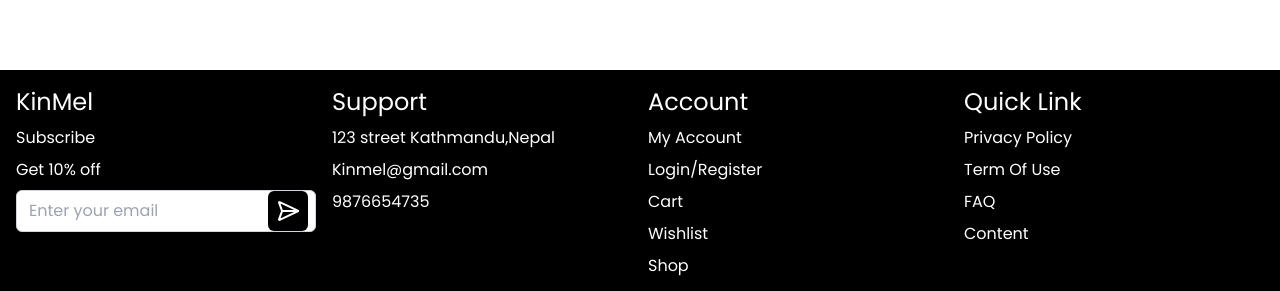
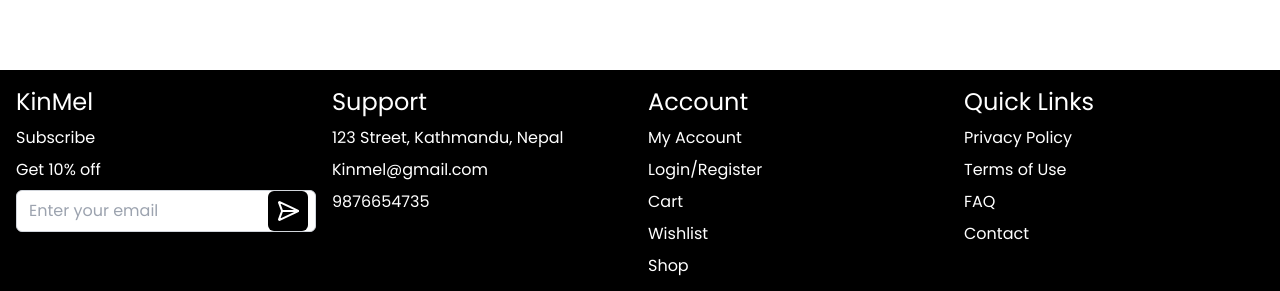
Before and after one commit to Dinesh10731j/Kinmel, a React (Vite) app: page /auth/login in a window 1280 px wide. Shown: the part 810-1101 px from the top of the page. Built offline with nearby package versions, Linux system fonts and the light colour scheme.

Commit message:
changes in hooks

```diff
--- a/src/Components/Footer.tsx
+++ b/src/Components/Footer.tsx
@@ -1,57 +1,57 @@
-
-import { SendHorizontal} from "lucide-react";
-import { useForm,SubmitHandler } from "react-hook-form";
+import { SendHorizontal } from "lucide-react";
+import { useForm, SubmitHandler } from "react-hook-form";
 import { UseUserSubscribe } from "../hooks/Usesubscribe";
 
-interface subscribeType{
- email:string;
+interface SubscribeType {
+  email: string;
+}
 
-}
 const Footer = () => {
-
   const subscription = UseUserSubscribe();
 
+  const {
+    handleSubmit,
+    register,
+    formState: { errors },
+    reset,
+  } = useForm<SubscribeType>();
 
-  const {handleSubmit,register,formState:{errors},reset} = useForm<subscribeType>();
+  const onSubscribe: SubmitHandler<SubscribeType> = (data) => {
+    subscription.mutate(data);
+    reset();
+  };
 
-
-  const onSubscribe:SubmitHandler<subscribeType> = (data)=>{
-subscription.mutate(data);
-
-reset();
-
-  }
   return (
-   <>
-  <footer className="grid grid-cols-1 md:grid-cols-4 gap-4 p-4 bg-black text-[#FFFF] h-full w-full">
+    <footer className="bg-black text-white p-4">
+      <div className="grid grid-cols-1 md:grid-cols-4 gap-4">
         <section className="flex flex-col gap-2">
-  <h1  className="text-2xl">KinMel</h1>
+          <h1 className="text-2xl">KinMel</h1>
           <h3>Subscribe</h3>
-  <p>Get 10% off </p>
+          <p>Get 10% off</p>
           <form className="relative flex gap-2" onSubmit={handleSubmit(onSubscribe)}>
             <input
               type="email"
               placeholder="Enter your email"
               className="py-2 w-full px-3 rounded-md border border-gray-300 text-black"
-    {...register('email',{required:'E-mail is required'})}
+              {...register('email', { required: 'E-mail is required' })}
             />
-
             <button
               type="submit"
               className="absolute right-2 top-1/2 transform -translate-y-1/2 bg-black p-2 rounded-md"
             >
               <SendHorizontal />
             </button>
-
           </form>
           {errors.email && <p className="text-red-700 text-sm">{errors.email?.message}</p>}
         </section>
-  <section className="flex flex-col gap-2" >
+
+        <section className="flex flex-col gap-2">
           <h1 className="text-2xl">Support</h1>
-   <h3>123 street Kathmandu,Nepal</h3>
+          <h3>123 Street, Kathmandu, Nepal</h3>
           <h3>Kinmel@gmail.com</h3>
           <h3>9876654735</h3>
         </section>
+
         <section className="flex flex-col gap-2">
           <h1 className="text-2xl">Account</h1>
           <h3>My Account</h3>
@@ -60,18 +60,17 @@ reset();
           <h3>Wishlist</h3>
           <h3>Shop</h3>
         </section>
+
         <section className="flex flex-col gap-2">
-   <h1 className="text-2xl">Quick Link</h1>
+          <h1 className="text-2xl">Quick Links</h1>
           <h3>Privacy Policy</h3>
-   <h3>Term Of Use</h3>
+          <h3>Terms of Use</h3>
           <h3>FAQ</h3>
-   <h3>Content</h3>
+          <h3>Contact</h3>
         </section>
+      </div>
+    </footer>
+  );
+};
 
-</footer>
-
-   </>
-  )
-}
-
-export default Footer
+export default Footer;
--- a/src/Sellerdashboard/Seller.tsx
+++ b/src/Sellerdashboard/Seller.tsx
@@ -8,13 +8,17 @@ import "chart.js/auto";
 import { ReviewOrders } from "../Utils/category";
 import { useForm, SubmitHandler } from "react-hook-form";
 import { UseAddProduct } from "../hooks/Useaddproduct";
-
+import { Toaster } from "react-hot-toast";
+import { uploadToCloudinary } from "../hooks/Useuploadimage";
+import Cookies from "js-cookie";
+import toast from "react-hot-toast";
 interface addProductType {
   productName: string;
   productImage: FileList;
   productPrice: string;
   productCategory: string;
   productDescription: string;
+  sellerId:string,
 }
 
 const SellerDashBoard = () => {
@@ -75,11 +79,35 @@ const SellerDashBoard = () => {
     },
   };
 
-  const onAddProuduct: SubmitHandler<addProductType> = (productdata) => {
-addProduct.mutate(productdata);
+  const onAddProduct: SubmitHandler<addProductType> = async (productdata) => {
+    try {
+      const sellerId = Cookies.get("userId");
 
-    reset();
+      const file = productdata.productImage[0];
+      if (file) {
+        const imageUrl = await uploadToCloudinary(file);
+
+        const productData = {
+          productPrice: productdata.productPrice,
+          productName: productdata.productName,
+          productCategory: productdata.productCategory,
+          productDescription:productdata.productDescription,
+          productImage: imageUrl,
+          sellerId: sellerId,
+        };
+
+        addProduct.mutate(productData);
+
+      } else {
+        toast.error("Please select a file to upload");
+      }
+
+      reset(); // Reset the form after successful submission
+    } catch (error) {
+      toast.error("Failed to upload image. Please try again.");
+    }
   };
+
 
   return (
     <>
@@ -88,7 +116,7 @@ addProduct.mutate(productdata);
         <div className="fixed inset-0 z-50 flex items-center justify-center bg-black bg-opacity-50 backdrop-blur">
           <div className="bg-white w-full max-w-md p-6 rounded-lg shadow-lg transform transition-transform duration-500 ease-in-out translate-y-0">
             <h2 className="text-2xl font-bold mb-4">Add New Product</h2>
-            <form onSubmit={handleSubmit(onAddProuduct)}>
+            <form onSubmit={handleSubmit(onAddProduct)}>
               <input
                 type="text"
                 placeholder="Product Name"
@@ -395,6 +423,8 @@ addProduct.mutate(productdata);
             ))}
           </div>
         </section>
+
+        <Toaster position="top-center"/>
       </div>
     </>
   );
--- a/src/hooks/Useaddproduct.ts
+++ b/src/hooks/Useaddproduct.ts
@@ -4,15 +4,18 @@ import { endpoints } from "../Endpoints/endpoints";
 import toast from "react-hot-toast";
 const {Addproduct} = endpoints;
 
+
 interface productDataType{
     productName:string,
     productPrice:string,
     productCategory:string,
     productDescription:string,
-    productUImage:FileList
+    productImage:FileList,
+    sellerId:string | undefined
 }
 const addProduct = async (productdata:productDataType)=>{
     try{
+
 
         const response = await axiosInstance.post(Addproduct,productdata);
 
--- /dev/null
+++ b/src/hooks/Useuploadimage.ts
@@ -0,0 +1,19 @@
+import axios from 'axios';
+
+
+const cloudinaryCloudName = 'dztcsje3w';
+
+
+
+export const uploadToCloudinary = async (file: File) => {
+  const formData = new FormData();
+  formData.append('file', file);
+  formData.append('upload_preset',"researchlink");
+
+  try {
+    const response = await axios.post(`https://api.cloudinary.com/v1_1/${cloudinaryCloudName}/upload`, formData);
+    return response.data.secure_url;
+  } catch (error) {
+    throw new Error('Failed to upload image. Please try again.');
+  }
+};
```
Lines whose indentation alone changed are shown as unchanged.
